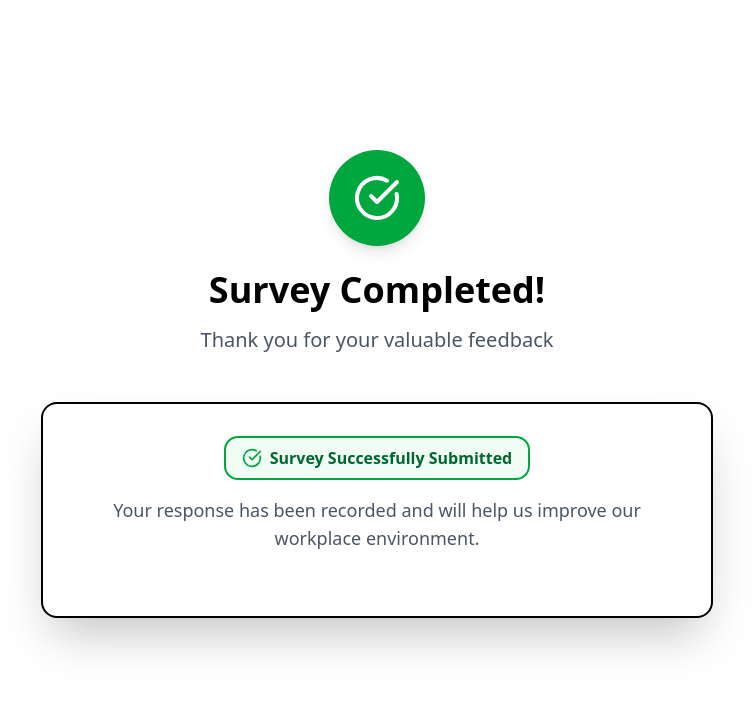
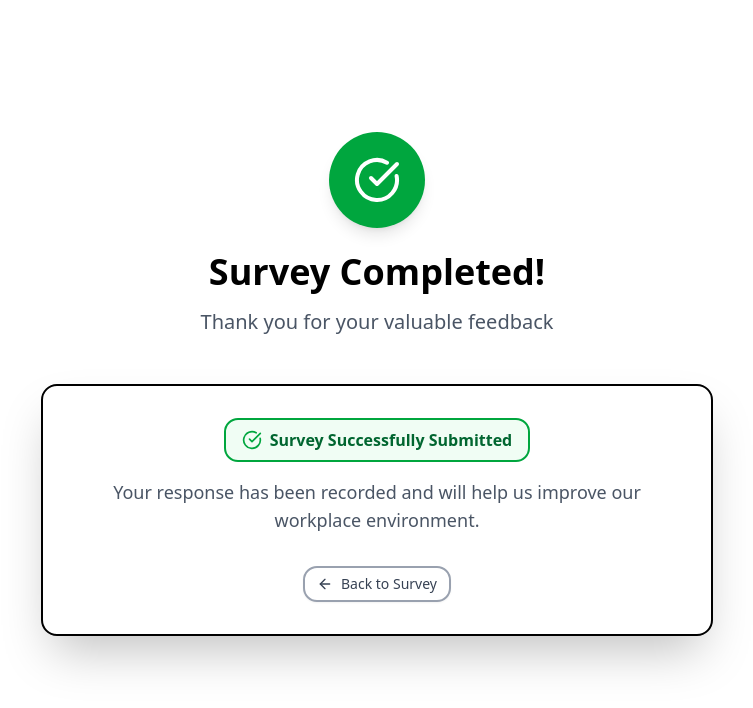
Before and after one commit to cretivoxstaging/FE-SURVEI-EMPLOYEE, a Next.js app: page /survey/thankyou in a window 1280 px wide. Shown: the top 708 px of the page, without its empty margins (263-1016 px from the left). Built offline with nearby package versions, Linux system fonts and the light colour scheme.

Commit message:
fix: fixing survey completed

```diff
--- a/src/app/survey/thankyou/page.tsx
+++ b/src/app/survey/thankyou/page.tsx
@@ -82,14 +82,14 @@
 
 
           {/* Action Buttons */}
-          {/* <div className="flex flex-col sm:flex-row gap-4 justify-center">
-            <Button
+          <div className="flex flex-col sm:flex-row gap-4 justify-center">
+            {/* <Button
               onClick={() => router.push('/')}
               className="bg-black hover:bg-gray-800 text-white border-2 border-black font-medium py-3 px-6 rounded-xl transition-all duration-200 flex items-center gap-2"
             >
               <Home className="w-4 h-4" />
               Go to Homepage
-            </Button>
+            </Button> */}
             <Button
               onClick={() => router.push('/survey')}
               variant="outline"
@@ -98,7 +98,7 @@
               <ArrowLeft className="w-4 h-4" />
               Back to Survey
             </Button>
-          </div> */}
+          </div>
         </div>
       </div>
     </div>
```
